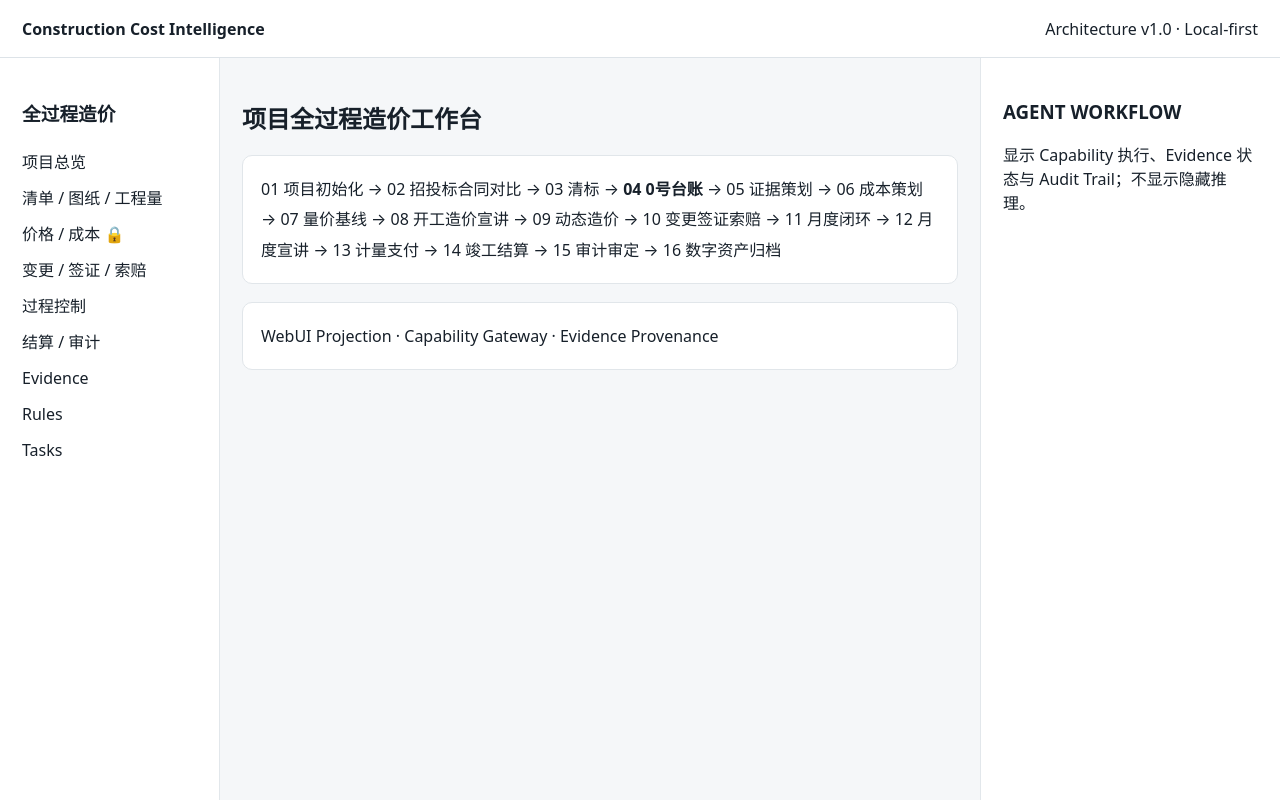
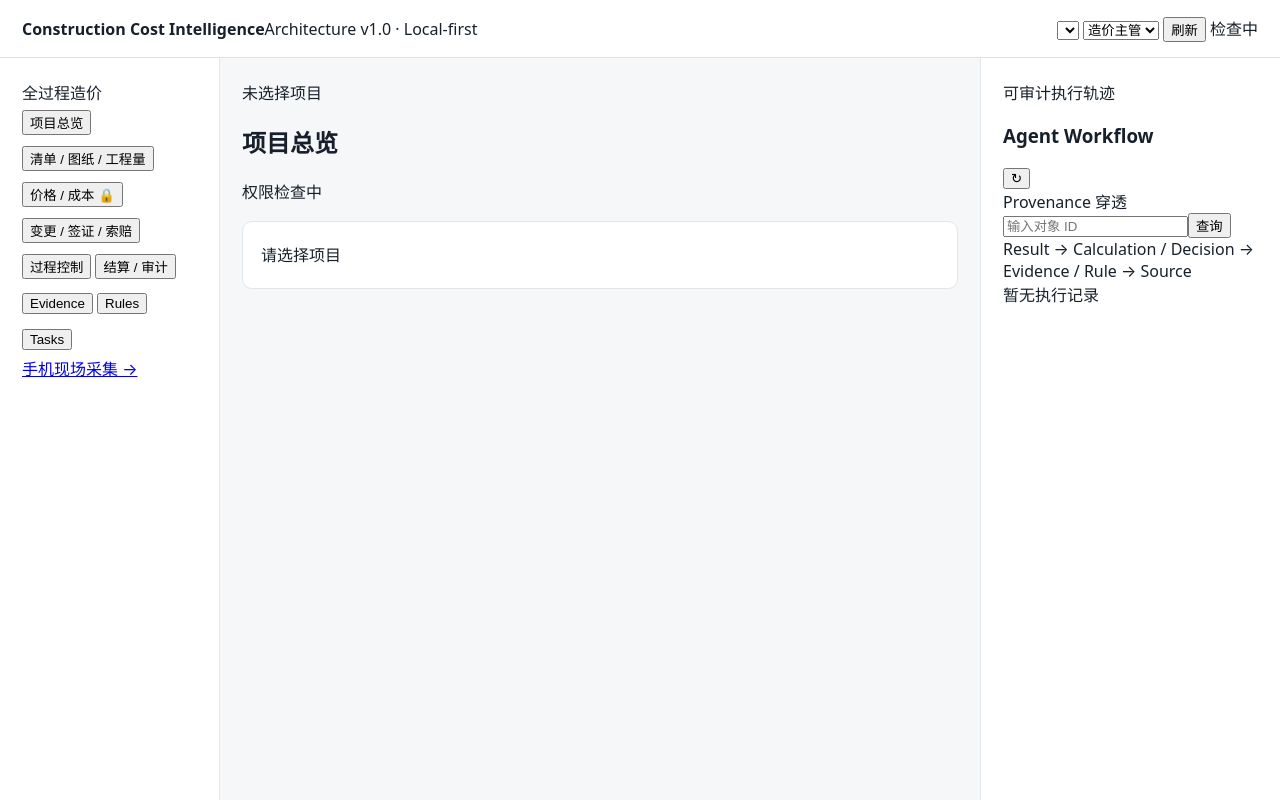
Before and after one commit to nicola-king/cost-agent, a Flask app: template releases/v0.3.0-rc1/source/app/templates/index.html in a window 1280 px wide. Run offline with Flask 3, Linux system fonts and the light colour scheme; the template is opened without the code that fills it, so the values that code supplies are empty.

Commit message:
feat: mature WebUI workspace interaction

```diff
--- a/releases/v0.3.0-rc1/source/app/templates/index.html
+++ b/releases/v0.3.0-rc1/source/app/templates/index.html
@@ -7,12 +7,71 @@
   <link rel="stylesheet" href="/static/app.css">
 </head>
 <body>
-  <header><strong>Construction Cost Intelligence</strong><span>Architecture v1.0 · Local-first</span></header>
+  <header class="topbar">
+    <div class="brand"><strong>Construction Cost Intelligence</strong><span>Architecture v1.0 · Local-first</span></div>
+    <div class="top-actions">
+      <select id="projectSelect" aria-label="选择项目"></select>
+      <select id="roleSelect" aria-label="选择角色">
+        <option value="cost_lead">造价主管</option>
+        <option value="project_manager">项目经理</option>
+        <option value="cost_engineer">造价人员</option>
+        <option value="technical">技术</option>
+        <option value="production">生产</option>
+        <option value="measurement">测量</option>
+        <option value="laboratory">试验</option>
+        <option value="records">资料</option>
+      </select>
+      <button id="refreshBtn" class="secondary">刷新</button>
+      <span id="healthBadge" class="status">检查中</span>
+    </div>
+  </header>
+
   <main class="layout">
-    <aside><h3>全过程造价</h3><nav>项目总览<br>清单 / 图纸 / 工程量<br>价格 / 成本 🔒<br>变更 / 签证 / 索赔<br>过程控制<br>结算 / 审计<br>Evidence<br>Rules<br>Tasks</nav></aside>
-    <section><h1>项目全过程造价工作台</h1><div class="stages">01 项目初始化 → 02 招投标合同对比 → 03 清标 → <b>04 0号台账</b> → 05 证据策划 → 06 成本策划 → 07 量价基线 → 08 开工造价宣讲 → 09 动态造价 → 10 变更签证索赔 → 11 月度闭环 → 12 月度宣讲 → 13 计量支付 → 14 竣工结算 → 15 审计审定 → 16 数字资产归档</div><div id="workspace">WebUI Projection · Capability Gateway · Evidence Provenance</div></section>
-    <aside><h3>AGENT WORKFLOW</h3><p>显示 Capability 执行、Evidence 状态与 Audit Trail；不显示隐藏推理。</p></aside>
+    <aside class="sidebar">
+      <div class="side-title">全过程造价</div>
+      <nav id="nav">
+        <button class="nav-item active" data-view="overview">项目总览</button>
+        <button class="nav-item" data-view="boq">清单 / 图纸 / 工程量</button>
+        <button class="nav-item" data-view="commercial">价格 / 成本 <span>🔒</span></button>
+        <button class="nav-item" data-view="changes">变更 / 签证 / 索赔</button>
+        <button class="nav-item" data-view="process">过程控制</button>
+        <button class="nav-item" data-view="settlement">结算 / 审计</button>
+        <button class="nav-item" data-view="evidence">Evidence</button>
+        <button class="nav-item" data-view="rules">Rules</button>
+        <button class="nav-item" data-view="tasks">Tasks</button>
+      </nav>
+      <a class="mobile-link" href="/mobile">手机现场采集 →</a>
+    </aside>
+
+    <section class="workspace-shell">
+      <div class="workspace-head">
+        <div>
+          <div class="eyebrow" id="projectMeta">未选择项目</div>
+          <h1 id="viewTitle">项目总览</h1>
+        </div>
+        <div id="commercialBadge" class="status muted">权限检查中</div>
+      </div>
+
+      <div id="summaryCards" class="cards"></div>
+      <div id="stageStrip" class="stage-strip"></div>
+      <div id="notice" class="notice hidden"></div>
+      <div id="workspace" class="workspace-card"><div class="empty">请选择项目</div></div>
+    </section>
+
+    <aside class="agent-panel">
+      <div class="agent-head">
+        <div><div class="eyebrow">可审计执行轨迹</div><h3>Agent Workflow</h3></div>
+        <button id="agentRefresh" class="icon-btn" title="刷新">↻</button>
+      </div>
+      <div class="trace-box">
+        <label for="traceObject">Provenance 穿透</label>
+        <div class="trace-input"><input id="traceObject" placeholder="输入对象 ID"><button id="traceBtn">查询</button></div>
+        <div id="traceResult" class="trace-result muted">Result → Calculation / Decision → Evidence / Rule → Source</div>
+      </div>
+      <div id="auditList" class="audit-list"><div class="empty">暂无执行记录</div></div>
+    </aside>
   </main>
+
   <script src="/static/app.js"></script>
 </body>
 </html>
```
